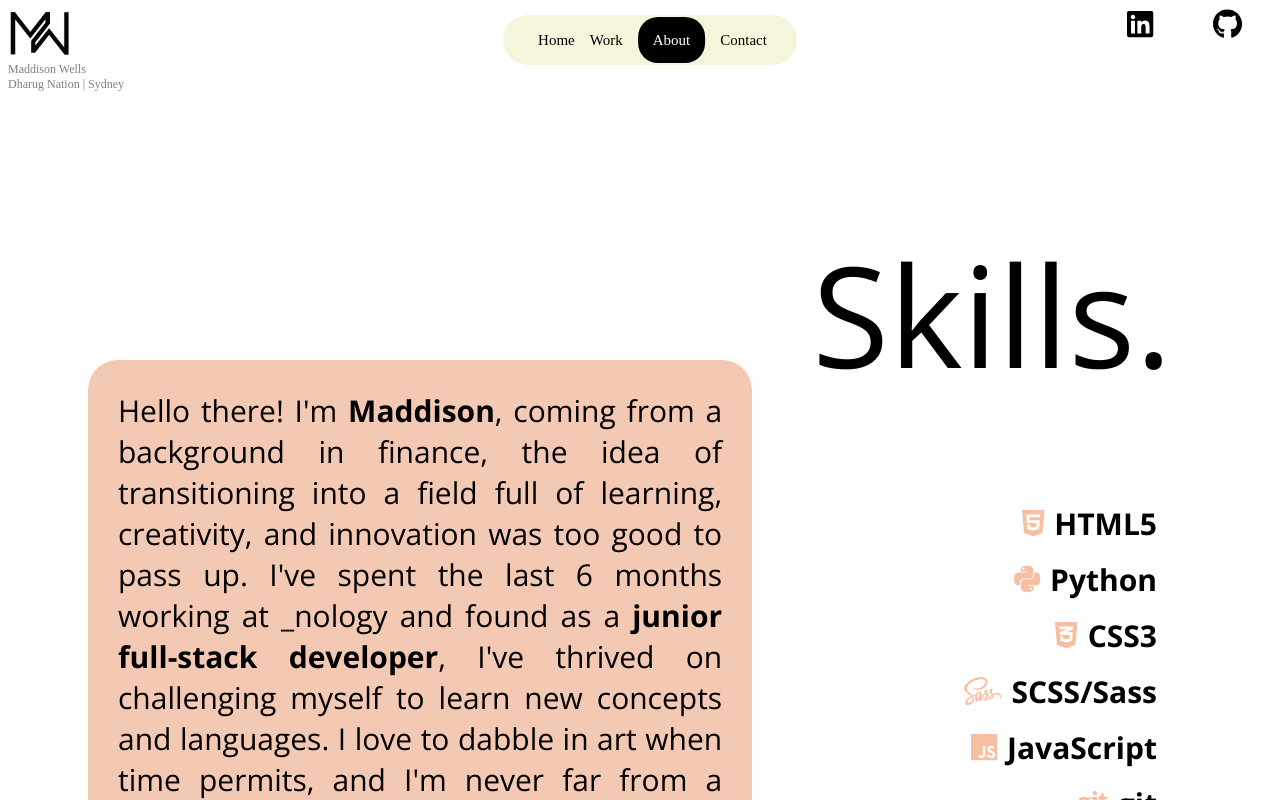
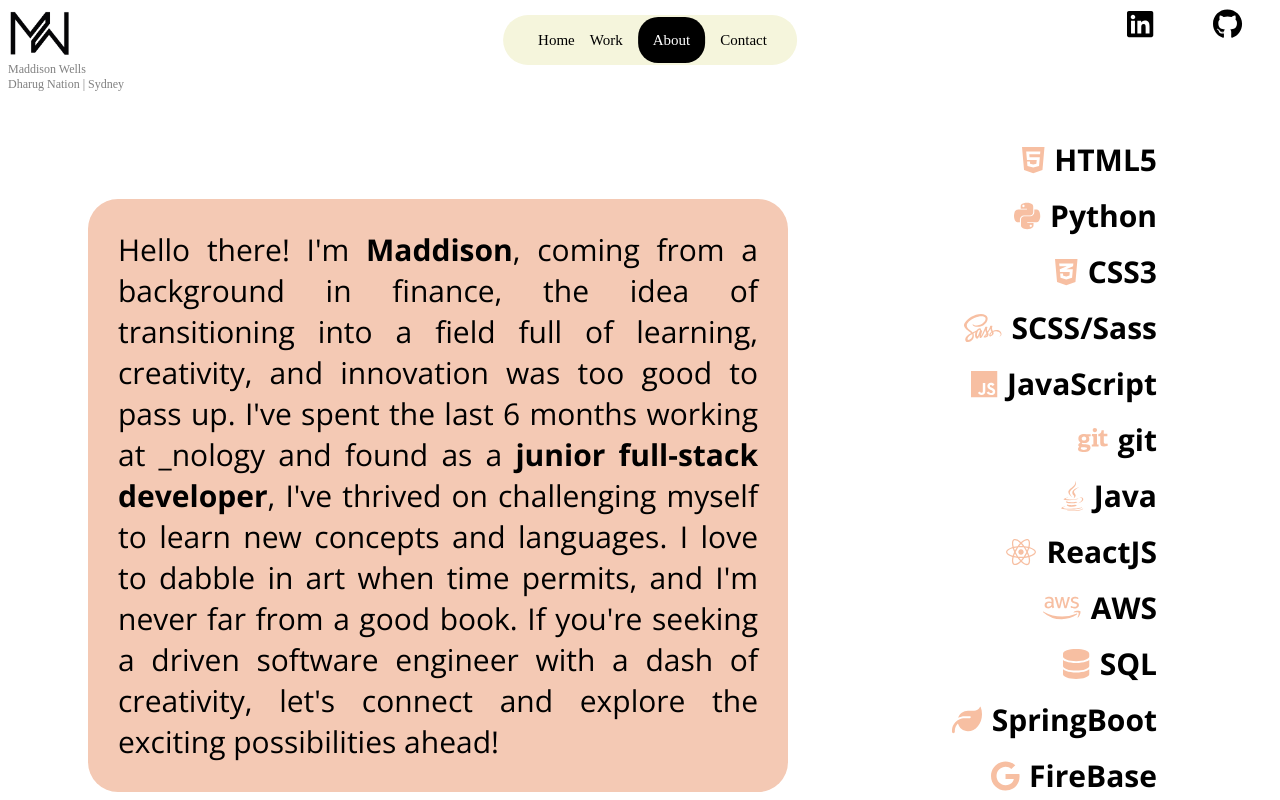
Before and after one commit to maddison-wells/portfolio.new, a React (Vite) app: page /about in a window 1280 px wide. Shown: the top 800 px of the page. Built offline with nearby package versions, Linux system fonts and the light colour scheme.

Commit message:
updated skills section

```diff
--- a/src/About/About.module.scss
+++ b/src/About/About.module.scss
@@ -36,10 +36,7 @@
   }
 
   &__title {
-    font-family: "Open Sans", sans-serif;
-    font-weight: 100;
-    text-align: start;
-    font-size: 140px;
+    display: none;
   }
 }
 
@@ -62,6 +59,14 @@
       width: fit-content;
       margin: 0px;
     }
+    &__title {
+      font-family: "Open Sans", sans-serif;
+      font-weight: 100;
+      text-align: start;
+      font-size: 140px;
+      display: block;
+      margin-bottom: 30px;
+    }
   }
 }
 @media screen and (max-width: 558px) {
```
